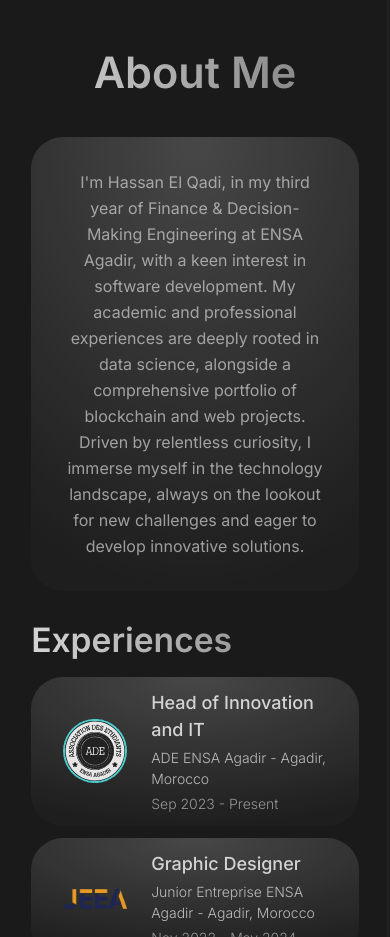
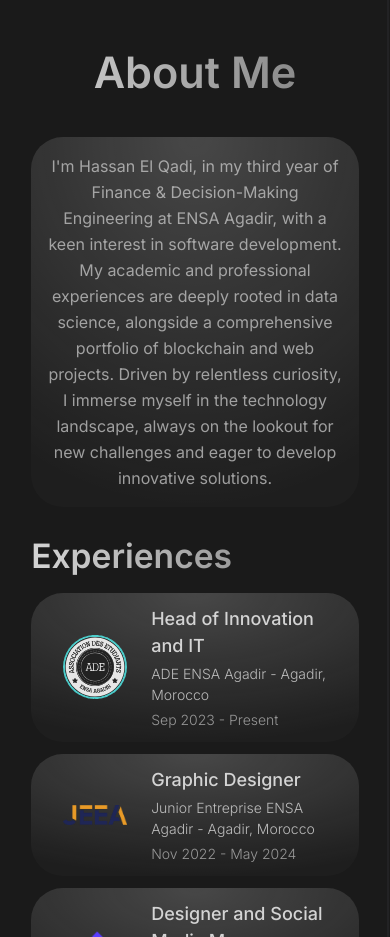
Before and after one commit to hassanelq/My-Portfolio, a Next.js app: page / in a window 390 px wide. Shown: the part 3500-4437 px from the top of the page. Built offline with nearby package versions, Linux system fonts and the light colour scheme.

Commit message:
refactor: Improve responsiveness of About section and CertifCard component, update image paths and CSS styling

```diff
--- a/app/components/about.jsx
+++ b/app/components/about.jsx
@@ -15,7 +15,7 @@ const About = () => {
       </h2>
       <div className="flex gap-4 w-[100%]">
         <div className="flex justify-center items-center rounded-[32px] border-[0px] bg-[radial-gradient(100%_100%_at_50%_0%,_rgba(255,_255,_255,_0.20)_0%,_rgba(255,_255,_255,_0.02)_100%)] [box-shadow:0px] backdrop-filter">
-          <p className="text-[16px] leading-relaxed text-center py-8 px-8 w-[100%] opacity-70 font-regular">
+          <p className="text-[16px] leading-relaxed text-center p-4 md:p-8 w-[100%] opacity-70 font-regular">
             I'm Hassan El Qadi, in my third year of Finance & Decision-Making
             Engineering at ENSA Agadir, with a keen interest in software
             development. My academic and professional experiences are deeply
```
